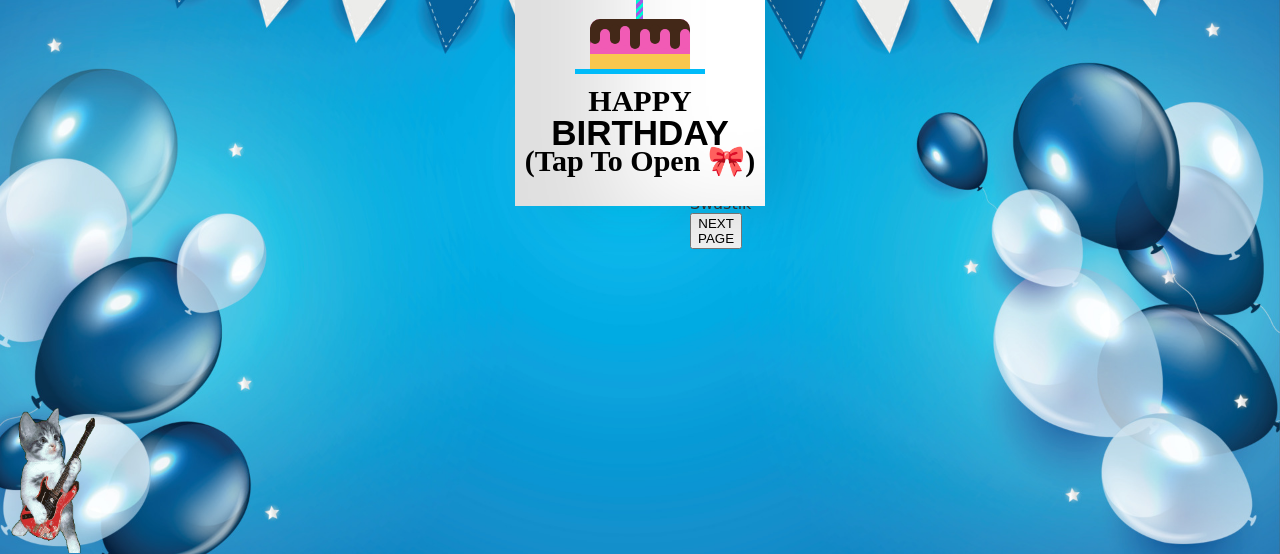
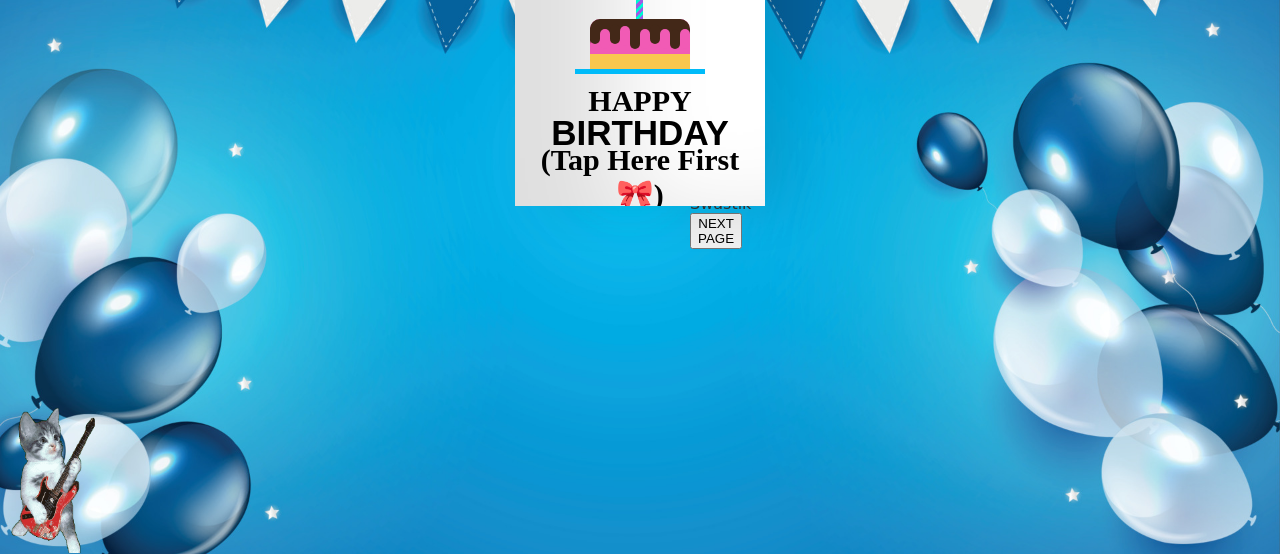
Before and after one commit to Swastik2399/birthday-byswastik, a plain HTML site: page index.html in a window 1280 px wide. Shown: the part 246-800 px from the top of the page. Drawn offline with Linux system fonts and the light colour scheme.

Commit message:
index.html

```diff
--- a/index.html
+++ b/index.html
@@ -17,7 +17,7 @@
                 <div class="front-text">
                     <h3 class="happy">HAPPY</h3>
                     <h2 class="bday">BIRTHDAY</h2>
-                    <h3 class="toyou">(Tap To Open 🎀)</h3>
+                    <h3 class="toyou">(Tap Here First 🎀)</h3>
                 </div>
                 <div class="wrap-deco">
                     <div class="decorations"></div>
```
